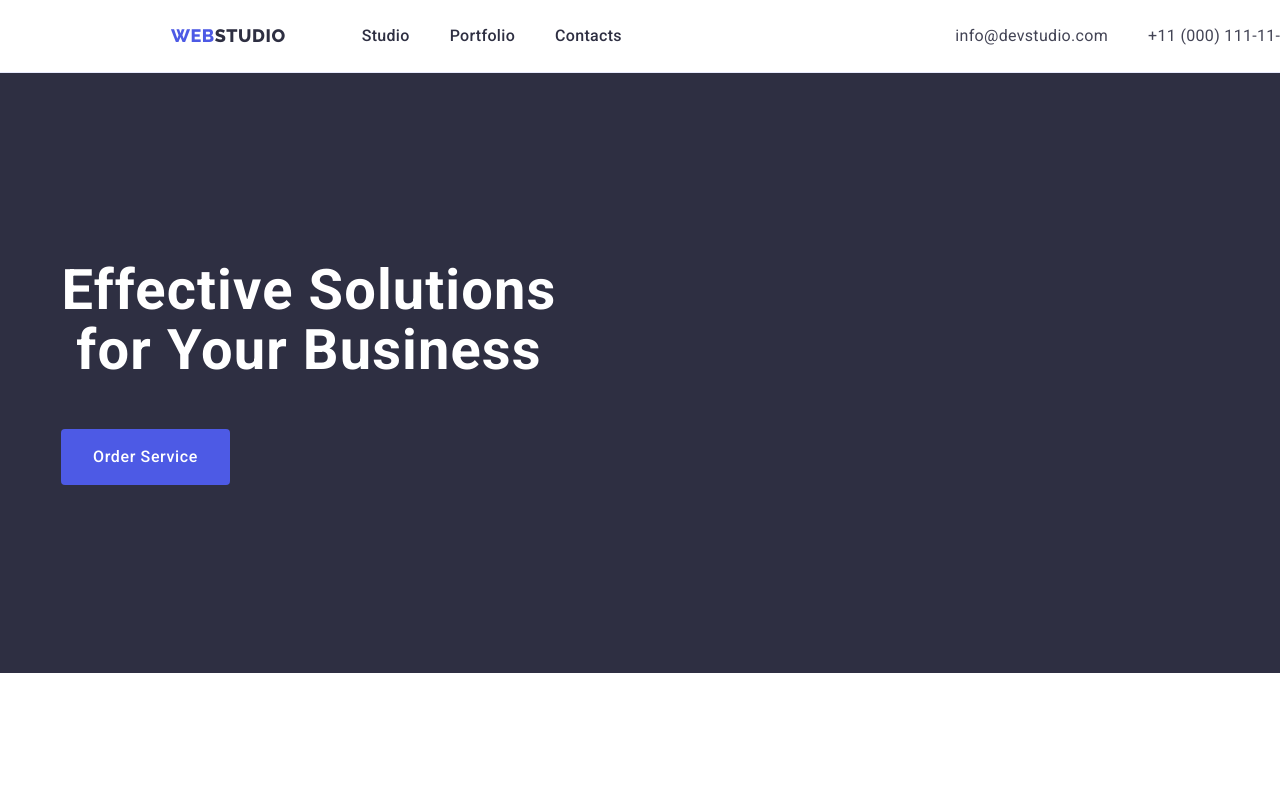
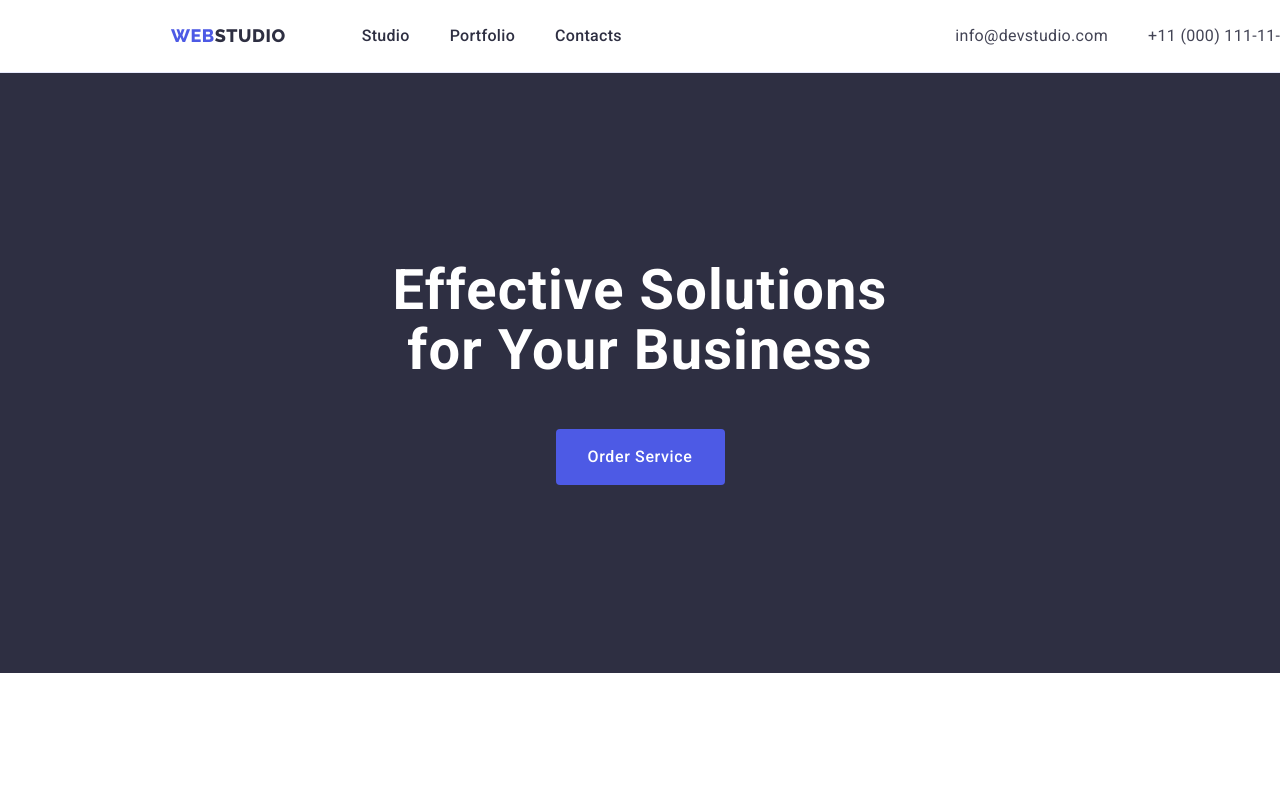
Before and after one commit to Levandowskyi/goit-markup-hw-03, a plain HTML site: page index.html in a window 1280 px wide. Shown: the top 790 px of the page. Drawn offline with nearby package versions, Linux system fonts and the light colour scheme.

Commit message:
Update styles.css

```diff
--- a/css/styles.css
+++ b/css/styles.css
@@ -56,6 +56,7 @@ img {
 .container {
   width: 1158px;
   margin: 0 auto;
+  padding: 0 15px;
 }
 
 .link {
@@ -72,10 +73,7 @@ img {
 
 .header-section {
   display: flex;
-  padding: 0 15px;
-  margin:0 auto;
-  width: 1158px;
-  }
+    }
 
 .logo {
   font-family: 'Raleway', sans-serif;
@@ -150,6 +148,7 @@ img {
   }
 
  .hero-title {
+  display: block;
   font-family: 'Roboto', sans-serif;
   font-weight: 700;
   font-size: 56px;
@@ -158,6 +157,8 @@ img {
   color: var(--hero-title-color);
   max-width: 496px;
   margin-bottom: 48px;
+  margin-left: auto;
+  margin-right: auto;
 }
 
 
@@ -175,6 +176,7 @@ img {
   height: 56px;
   border: none;
   border-radius: 4px;
+  margin: 0 auto;
  }
 
 .hero-btn:hover,
```
